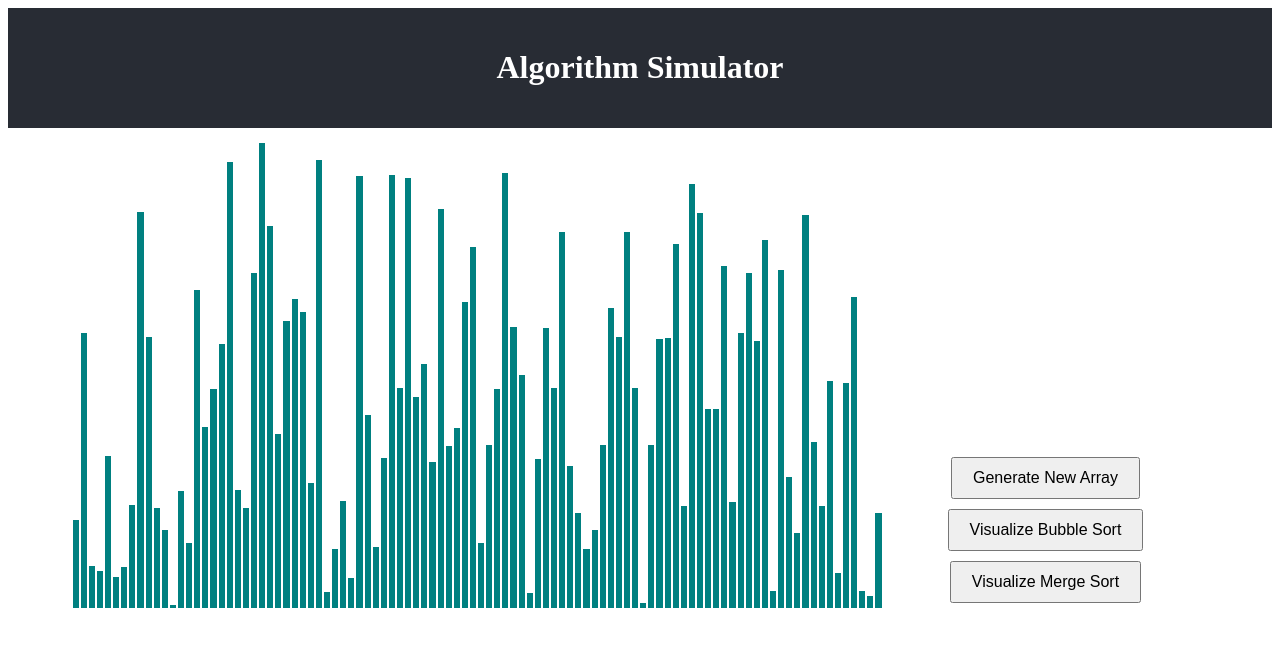
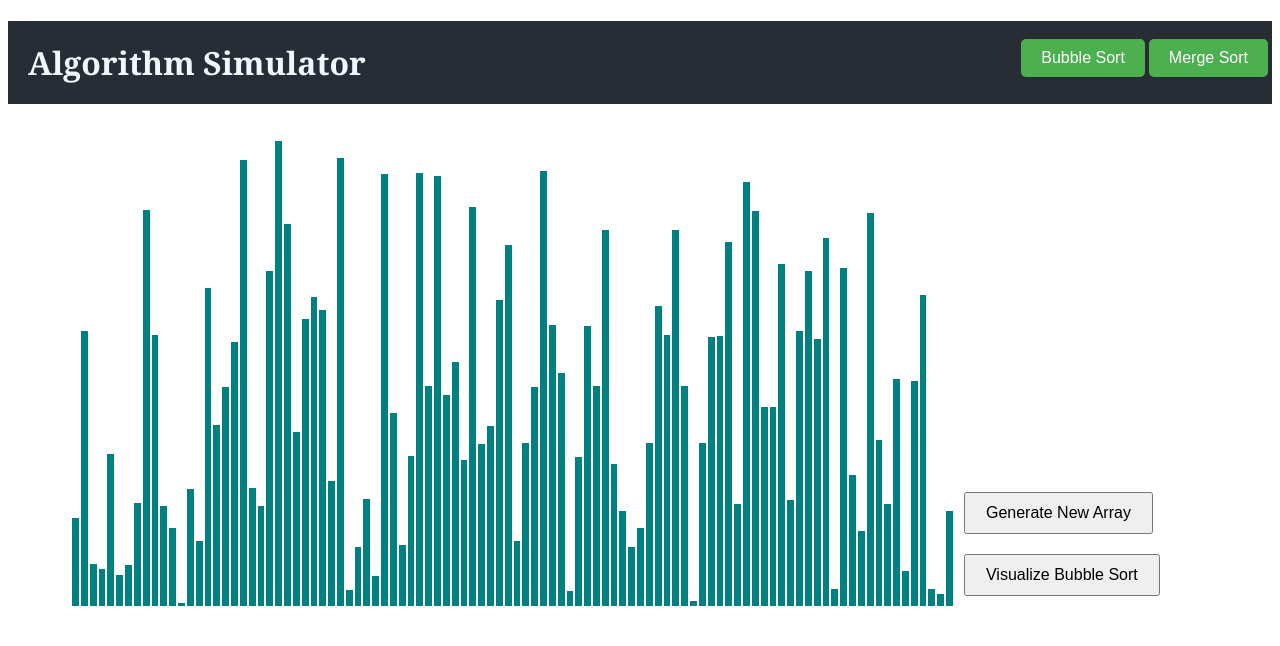
Before and after one commit to manishraj27/algorithm-simulator, a React (Create React App) app: page / in a window 1280 px wide. Shown: the top 646 px of the page. Built offline with nearby package versions, Linux system fonts and the light colour scheme.

Commit message:
Added Navbar

```diff
--- a/src/App.css
+++ b/src/App.css
@@ -1,20 +1,31 @@
-.App {
-  text-align: center;
+/* App.css */
+.navbar {
+  position: absolute;
+  top: 35px;
+  right: 10px;
+  background-color: #282c34;
+}
+h1 {
+  font-family: Cambria, Cochin, Georgia, Times, "Times New Roman", serif;
+  color: aliceblue;
+  background-color: #282c34;
+  padding: 20px;
 }
 
-.App-header {
-  background-color: #282c34;
-  padding: 20px;
+.navbar button {
+  background-color: #4caf50; /* Green */
+  border: none;
   color: white;
+  padding: 10px 20px;
+  text-align: center;
+  text-decoration: none;
+  display: inline-block;
+  font-size: 16px;
+  margin: 4px 2px;
+  cursor: pointer;
+  border-radius: 5px;
 }
 
-.controls {
-  margin-top: 20px;
-  display: flex;
-  justify-content: center;
-  flex-wrap: wrap;
+.navbar button:hover {
+  background-color: #45a049;
 }
-
-button {
-  margin: 5px;
-}
--- a/src/App.js
+++ b/src/App.js
@@ -13,6 +13,14 @@ function App() {
     <div className="App">
       <header className="App-header">
         <h1>Algorithm Simulator</h1>
+        <nav className="navbar">
+          <button onClick={() => handleAlgorithmChange("bubbleSort")}>
+            Bubble Sort
+          </button>
+          <button onClick={() => handleAlgorithmChange("mergeSort")}>
+            Merge Sort
+          </button>
+        </nav>
       </header>
       <Visualizer selectedAlgorithm={selectedAlgorithm} />
     </div>
--- a/src/components/Visualizer.js
+++ b/src/components/Visualizer.js
@@ -1,66 +1,63 @@
-import React, { useState, useEffect } from 'react';
-import { bubbleSort } from '../algorithms/BubbleSort';
-import { mergeSort } from '../algorithms/MergeSort';
+import React, { useState, useEffect } from "react";
+import { bubbleSort } from "../algorithms/BubbleSort";
+import { mergeSort } from "../algorithms/MergeSort";
+import "./Visualizer.css";
 
-import './Visualizer.css';
-
-const Visualizer = () => {
+const Visualizer = ({ selectedAlgorithm }) => {
   const [array, setArray] = useState([]);
-  const [animations, setAnimations] = useState([]);
 
   useEffect(() => {
     resetArray();
   }, []);
 
   const resetArray = () => {
-    const array = [];
+    const newArray = [];
     for (let i = 0; i < 100; i++) {
-      array.push(Math.floor(Math.random() * window.innerHeight * 0.6) + 1); // Random number between 1 and 60% of the window height
+      newArray.push(Math.floor(Math.random() * window.innerHeight * 0.6) + 1);
     }
-    setArray(array);
+    setArray(newArray);
   };
 
-  const visualizeBubbleSort = () => {
-    const animations = bubbleSort([...array]);
-    setAnimations(animations); // Save animations to state
+  const visualizeSort = () => {
+    let animations = [];
+    if (selectedAlgorithm === "bubbleSort") {
+      animations = bubbleSort([...array]);
+    } else if (selectedAlgorithm === "mergeSort") {
+      animations = mergeSort([...array]);
+    }
     animateSort(animations);
-  };
-
-  const visualizeMergeSort = () => {
-    const animations = mergeSort([...array]);
-    setAnimations(animations); // Save animations to state
-    animateMergeSort(animations);
   };
 
   const animateSort = (animations) => {
     for (let i = 0; i < animations.length; i++) {
-      const [barOneIdx, barTwoIdx] = animations[i];
-      setTimeout(() => {
-        const arrayBars = document.getElementsByClassName('array-bar');
-        const barOneStyle = arrayBars[barOneIdx].style;
-        const barTwoStyle = arrayBars[barTwoIdx].style;
-        const tempHeight = barOneStyle.height;
-        barOneStyle.height = barTwoStyle.height;
-        barTwoStyle.height = tempHeight;
-      }, i * 10);
-    }
-  };
-
-  const animateMergeSort = (animations) => {
-    for (let i = 0; i < animations.length; i++) {
-      const isColorChange = i % 3 !== 2;
-      const arrayBars = document.getElementsByClassName('array-bar');
-      if (isColorChange) {
+      const isColorChange = i % 3 !== 2; // For merge sort animations
+      const arrayBars = document.getElementsByClassName("array-bar");
+      if (selectedAlgorithm === "mergeSort") {
+        if (isColorChange) {
+          const [barOneIdx, barTwoIdx] = animations[i];
+          const barOneStyle = arrayBars[barOneIdx].style;
+          const barTwoStyle = arrayBars[barTwoIdx].style;
+          const color = i % 3 === 0 ? "red" : "turquoise"; // Change color for comparison
+          setTimeout(() => {
+            barOneStyle.backgroundColor = color;
+            barTwoStyle.backgroundColor = color;
+          }, i * 10);
+        } else {
+          setTimeout(() => {
+            const [barOneIdx, newHeight] = animations[i];
+            const barOneStyle = arrayBars[barOneIdx].style;
+            barOneStyle.height = `${newHeight}px`;
+          }, i * 10);
+        }
+      } else if (selectedAlgorithm === "bubbleSort") {
+        // For Bubble Sort animation
         const [barOneIdx, barTwoIdx] = animations[i];
-        const color = i % 3 === 0 ? 'red' : 'turquoise'; // Change color for comparisons
         setTimeout(() => {
-          arrayBars[barOneIdx].style.backgroundColor = color;
-          arrayBars[barTwoIdx].style.backgroundColor = color;
-        }, i * 10);
-      } else {
-        const [barIdx, newHeight] = animations[i];
-        setTimeout(() => {
-          arrayBars[barIdx].style.height = `${newHeight}px`; // Update height
+          const barOneStyle = arrayBars[barOneIdx].style;
+          const barTwoStyle = arrayBars[barTwoIdx].style;
+          const tempHeight = barOneStyle.height;
+          barOneStyle.height = barTwoStyle.height;
+          barTwoStyle.height = tempHeight;
         }, i * 10);
       }
     }
@@ -72,16 +69,15 @@ const Visualizer = () => {
         <div
           className="array-bar"
           key={idx}
-          style={{
-            height: `${value}px`,
-            width: `${100 / array.length}%`,
-          }}
+          style={{ height: `${value}px`, width: `${100 / array.length}%` }}
         ></div>
       ))}
       <div className="controls">
         <button onClick={resetArray}>Generate New Array</button>
-        <button onClick={visualizeBubbleSort}>Visualize Bubble Sort</button>
-        <button onClick={visualizeMergeSort}>Visualize Merge Sort</button>
+        <button onClick={visualizeSort}>
+          Visualize{" "}
+          {selectedAlgorithm === "bubbleSort" ? "Bubble Sort" : "Merge Sort"}
+        </button>
       </div>
     </div>
   );
```
